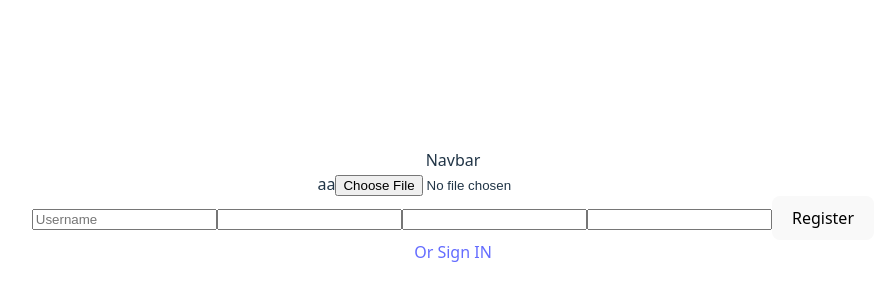
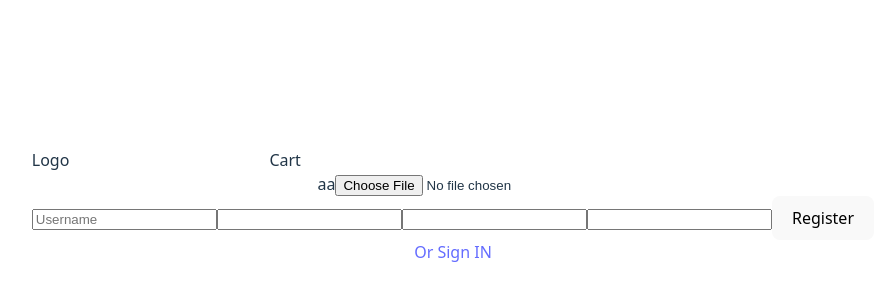
Before and after one commit to vasha-d/clothing-shop, a React (Vite) app: page /register in a window 1280 px wide. Shown: the part 194-494 px from the top of the page, without its empty margins (187-1069 px from the left). Built offline with nearby package versions, Linux system fonts and the light colour scheme; no server answers.

Commit message:
Added cart panel (initial version)
Currently doesn't have any features like increasing quantity of items. All it does for now is open and close.

```diff
--- a/src/App.tsx
+++ b/src/App.tsx
@@ -5,19 +5,24 @@ import SignIn from './components/auth/SignIn'
 import Shop from './components/Shop/Shop'
 import ProductPage from './components/Shop/ProductPage/ProductPage'
 import CheckOut from './components/Shop/CheckOut/CheckOut'
-import Navbar from './components/Shop/Navbar'
+import Navbar from './components/Navbar/Navbar'
 import ProductList from './components/Shop/ProductList/ProductList'
+import { useContext } from 'react'
+import useCartPanel from './components/Shop/CartPanel/useCartPanel'
 function App() {
 
+  const cartHook = useCartPanel()
   return (
       <>
-        <Navbar></Navbar>
+
+        <Navbar {...cartHook.controls}></Navbar>
 
         <Routes>
           <Route path='/' element={<Navigate to='register' replace/>}></Route>
+
           <Route index path='/register' element={<Register></Register>}></Route>
           <Route path='/sign-in' element={<SignIn></SignIn>}></Route>
-          <Route path='/products' element={<Shop></Shop>}>
+          <Route path='/products' element={<Shop cartHook={cartHook}></Shop>}>
             <Route path='' element= {<ProductList></ProductList>}></Route>
             <Route path=':id' element={<ProductPage ></ProductPage>}></Route>
             <Route path='check-out' element={<CheckOut></CheckOut>}></Route>
--- /dev/null
+++ b/src/components/Navbar/Navbar.tsx
@@ -0,0 +1,25 @@
+import { useLocation } from "react-router-dom"
+import styles from './navbar.module.css'
+function Navbar({visible, setVisible, setRefresh}) {
+
+
+  const {pathname} = useLocation()
+
+  const isInAuthorizationRoutes = ['/register', '/sign-in'].includes(pathname)
+  console.log(isInAuthorizationRoutes, pathname)
+
+  function openCart(){
+    setVisible(true)
+    setRefresh((r:boolean) => !r)
+  }
+  return (
+    <div className={styles.navbar}>
+
+      <div>Logo</div>
+
+      <div onClick={openCart}>Cart</div>
+    </div>
+  )
+}
+
+export default Navbar
--- /dev/null
+++ b/src/components/Navbar/navbar.module.css
@@ -0,0 +1,4 @@
+.navbar {
+  display: flex;
+  gap: 200px;
+}
--- a/src/components/Shop/CartPanel/CartPanel.tsx
+++ b/src/components/Shop/CartPanel/CartPanel.tsx
@@ -1,7 +1,21 @@
+import type { CartControlsHookType } from "../../../types"
 
-function CartPanel() {
+function CartPanel({loading,visible, cartData, setVisible, setRefresh}: CartControlsHookType) {
+
+  console.log(cartData)
+  if (loading || !visible )return null
+
+  function closeCart()  {
+    setVisible(false)
+  }
   return (
-    <div>CartPanel</div>
+    <div>
+      {cartData?.map(element => {
+        console.log(element.name)
+        return <div>{element.name}</div>
+      })}
+      <button onClick={closeCart}>Close cart</button>
+    </div>
   )
 }
 
--- /dev/null
+++ b/src/components/Shop/CartPanel/useCartPanel.tsx
@@ -0,0 +1,33 @@
+import { useEffect, useState } from "react"
+import { getCart } from "../api/cart"
+import type { CartControlsHookType, useCartPanelType } from "../../../types"
+import CartPanel from "./CartPanel"
+
+const token = localStorage.getItem('token') as string
+
+export default function useCartPanel() : useCartPanelType {
+
+  const controls = useCartCotrols()
+  const element = <CartPanel {...controls}></CartPanel>
+  return {cartElement: element, controls}
+}
+//Controls for opening, closing  and refreshing cart panel
+function useCartCotrols(): CartControlsHookType {
+
+  const [visible, setVisible] = useState(false)
+  const [refresh, setRefresh] = useState(false)
+  const [cartData, setCartData] = useState(null)
+  const [loading, setLoading] = useState(true)
+  useEffect(() => {
+    async function fetchCart() {
+      const req = await getCart(token)
+
+      const data = req.data
+      console.log(data)
+      setCartData(data)
+      setLoading(false)
+    }
+    fetchCart()
+  }, [refresh])
+  return {visible, setVisible, setRefresh, cartData, loading}
+}
--- a/src/components/Shop/Navbar.tsx
+++ /dev/null
@@ -1,8 +0,0 @@
-
-function Navbar() {
-  return (
-    <div>Navbar</div>
-  )
-}
-
-export default Navbar
--- a/src/components/Shop/Shop.tsx
+++ b/src/components/Shop/Shop.tsx
@@ -1,16 +1,15 @@
 import { Outlet } from "react-router-dom"
-import CartPanel from "./CartPanel/CartPanel"
 import useGetPage from "./useGetListPage"
-function Shop() {
+import type { useCartPanelType } from "../../types"
+function Shop({cartHook}: {cartHook: useCartPanelType}) {
 
   const outletContext  = useGetPage()
-
+  const {cartElement} = cartHook
   if (outletContext.loading) return 'Loading...'
-
   return (
     <>
       <Outlet context={outletContext}></Outlet>
-      <CartPanel></CartPanel>
+      {cartElement}
     </>
   )
 }
--- a/src/components/Shop/api/cart.tsx
+++ b/src/components/Shop/api/cart.tsx
@@ -16,6 +16,7 @@ export async function getCart(token: string) {
 
   const req = await axios.get(url, configObj(token))
   console.log(req.data)
+  return req
 }
 
 export async function
--- a/src/css.d.ts
+++ b/src/css.d.ts
@@ -2,3 +2,7 @@ declare module '*.module.css' {
   const classes: { [key: string]: string };
   export default classes;
 }
+declare module '*.css' {
+  const classes: { [key: string]: string };
+  export default classes;
+}
```
Also changed, not shown: src/types.tsx (+27 -0 lines), 1 other file (tests, documents, lock files or other folders).
